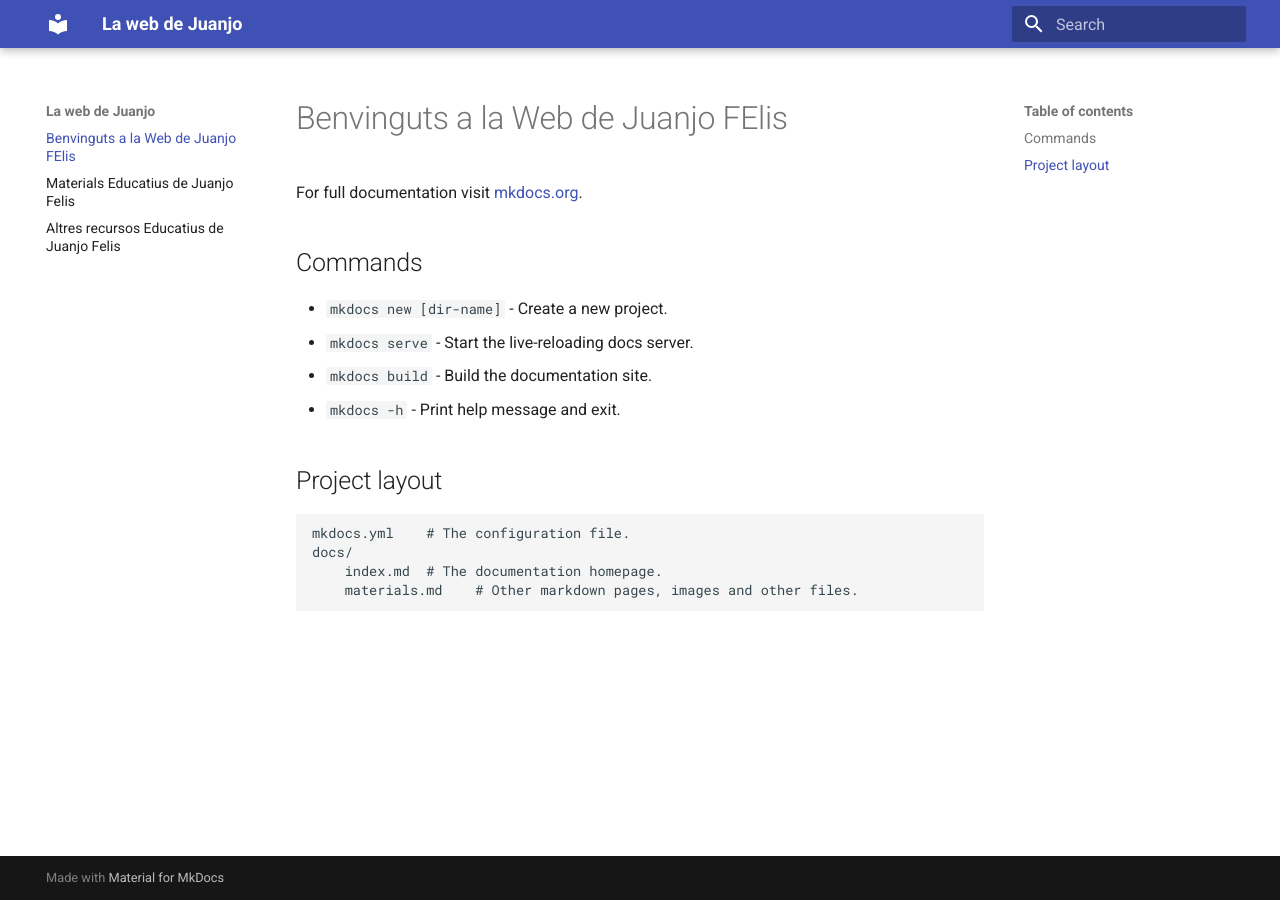
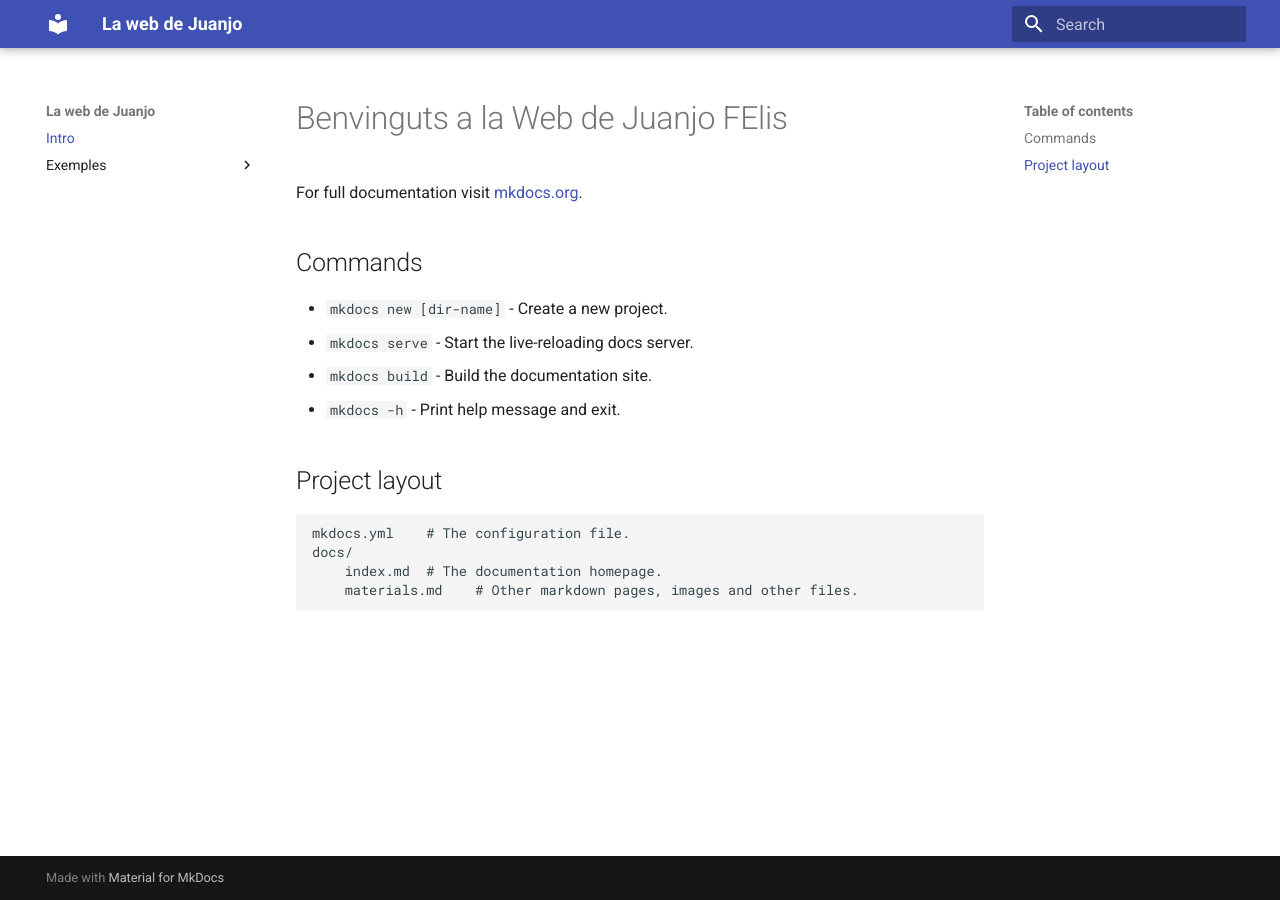
Before and after one commit to jfelis/provesmkdocs, an MkDocs documentation site: the page built from docs/index.md, in a window 1280 px wide. Built offline with MkDocs 1.6.1 and Material for MkDocs 9.7.7, drawn with Linux system fonts in a browser that asks for light colours; some of the changed lines change nothing that is shown.

Commit message:
modifique el mkdocs.yml

```diff
--- a/mkdocs.yml
+++ b/mkdocs.yml
@@ -12,3 +12,8 @@ theme:
       scheme: slate
       primary: indigo
       accent: indigo
+nav:
+  - Intro: index.md
+  - Exemples:
+    - Exemple1: materials.md
+    - Exemple2: materials2.md
```
